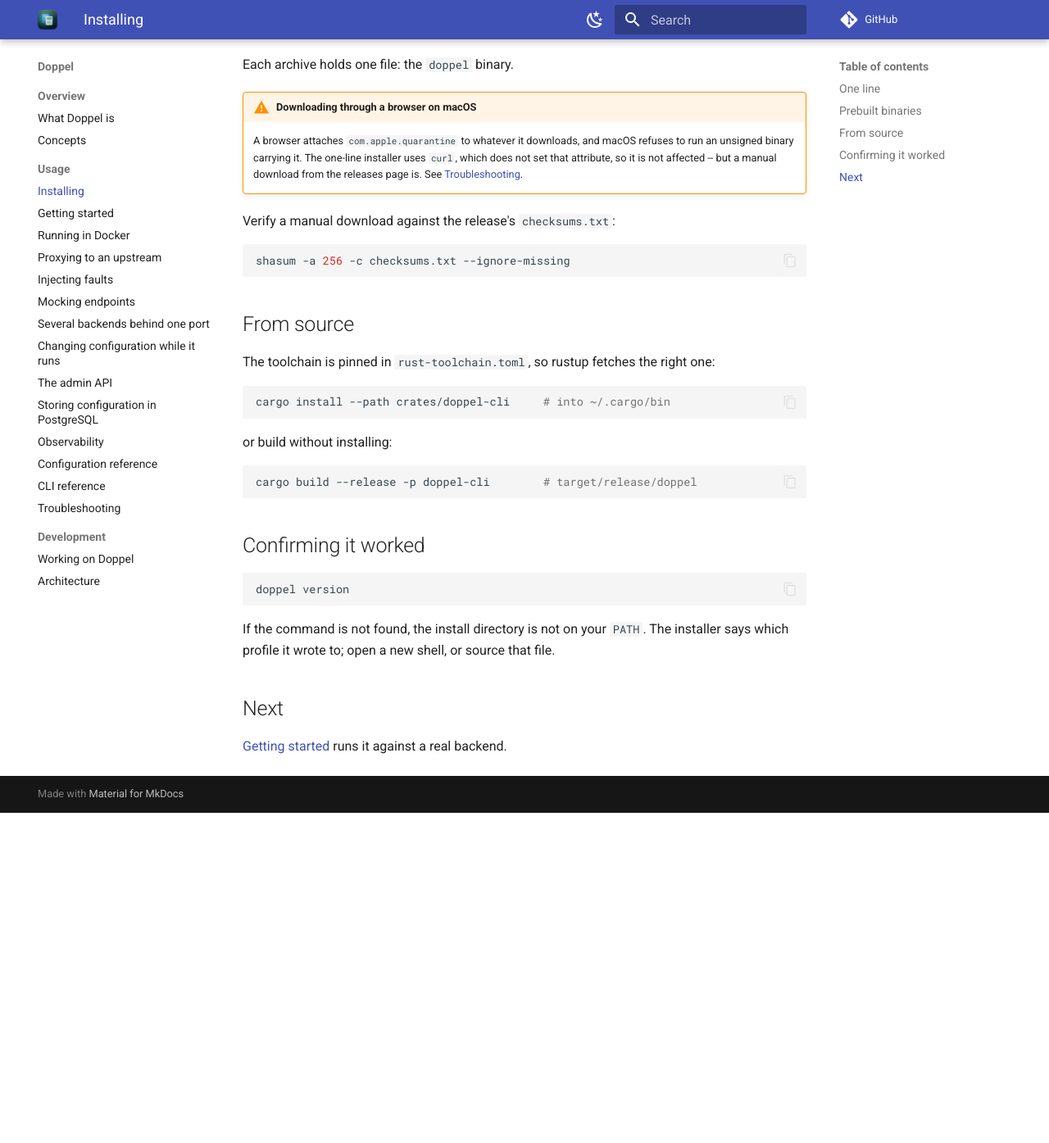
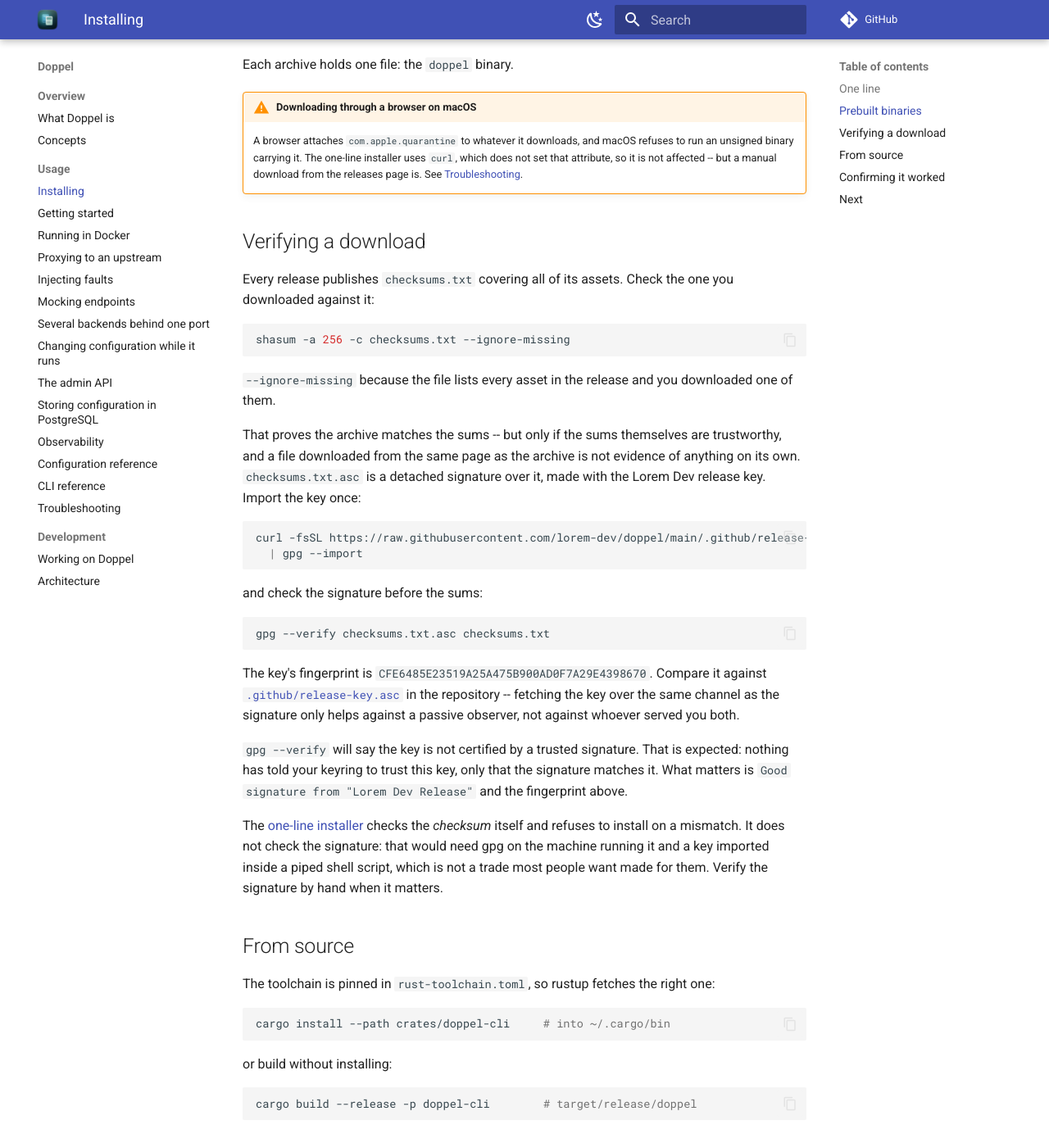
Before and after one commit to lorem-dev/doppel, an MkDocs documentation site: the page built from docs/usage/installation.md, in a window 1280 px wide and 1400 px high, scrolled down 997 px. Shown: the top 1395 px of the window at 82% size. Built offline with MkDocs 1.6.1 and Material for MkDocs 9.7.7, drawn with Linux system fonts in a browser that asks for light colours; comment, search, counter and statistics services are not loaded; before the commit the page ends 1989 px from its top, so only the background shows below that.

Commit message:
feat: sign the release checksums with the Lorem Dev release key
`checksums.txt` was published unsigned, which makes it evidence of
nothing: it arrives from the same page as the archive it vouches for, so
whoever could tamper with one could tamper with both.

The publish job now imports a GPG key and produces `checksums.txt.asc`
beside the sums, following the arrangement already in skillkeeper. The
same organisation key is used rather than a second one -- asking people
to trust two keys for two projects from one publisher is worse than
asking them to trust one. Its public half is committed at
`.github/release-key.asc`, fingerprint
CFE6485E23519A25A475B900AD0F7A29E4398670, valid to 2031-05-06.

Signing is gated on `DOPPEL_RELEASE_GPG_KEY` being set. GitHub passes an
empty string for a secret that does not exist, so without the gate the
first release from a fresh checkout would fail on a secret nobody had
created yet; instead it publishes unsigned and logs a warning saying so.

The signing step verifies what it just produced. `gpg --detach-sign`
exiting zero is not the same as a signature that checks out, and the
place to find that out is here rather than on someone's machine.

The release notes now explain the check rather than listing the file:
`release_downloads.py` adds the import and verify commands to the
Verification section, but only when a `.asc` is actually staged. Both
branches were exercised.

The installation page documents the whole thing, including two caveats
worth stating: fetching the key over the same channel as the signature
only defends against a passive observer, and `gpg --verify` warning that
the key is uncertified is expected rather than a problem. It also states
plainly that the one-line installer checks the checksum and *not* the
signature -- doing the latter would need gpg present and a key imported
inside a piped shell script.

`pre-release-check` gained a step for the key: read its expiry, not just
that the file parses. A key that lapses between two releases produces
signatures nobody can verify, and the failure shows up on the user's
machine rather than in this pipeline.

Verified rather than assumed: the exact import, sign and verify commands
were rehearsed against a throwaway key -- a good signature on the
untouched file, and a refusal on a tampered one. The published key was
checked to parse and its expiry read from gpg. actionlint, shellcheck,
the docs build and the cargo gate are all clean.

````diff
--- a/docs/usage/installation.md
+++ b/docs/usage/installation.md
@@ -45,11 +45,50 @@
     affected -- but a manual download from the releases page is. See
     [Troubleshooting](troubleshooting.md#macos-refuses-to-run-the-downloaded-binary).
 
-Verify a manual download against the release's `checksums.txt`:
+## Verifying a download
+
+Every release publishes `checksums.txt` covering all of its assets. Check the
+one you downloaded against it:
 
 ```bash
 shasum -a 256 -c checksums.txt --ignore-missing
 ```
+
+`--ignore-missing` because the file lists every asset in the release and you
+downloaded one of them.
+
+That proves the archive matches the sums -- but only if the sums themselves are
+trustworthy, and a file downloaded from the same page as the archive is not
+evidence of anything on its own. `checksums.txt.asc` is a detached signature
+over it, made with the Lorem Dev release key. Import the key once:
+
+```bash
+curl -fsSL https://raw.githubusercontent.com/lorem-dev/doppel/main/.github/release-key.asc \
+  | gpg --import
+```
+
+and check the signature before the sums:
+
+```bash
+gpg --verify checksums.txt.asc checksums.txt
+```
+
+The key's fingerprint is `CFE6485E23519A25A475B900AD0F7A29E4398670`.
+Compare it against
+[`.github/release-key.asc`](https://github.com/lorem-dev/doppel/blob/main/.github/release-key.asc)
+in the repository -- fetching the key over the same channel as the signature
+only helps against a passive observer, not against whoever served you both.
+
+`gpg --verify` will say the key is not certified by a trusted signature. That
+is expected: nothing has told your keyring to trust this key, only that the
+signature matches it. What matters is `Good signature from "Lorem Dev
+Release"` and the fingerprint above.
+
+The [one-line installer](#one-line) checks the *checksum* itself and refuses
+to install on a mismatch. It does not check the signature: that would need gpg
+on the machine running it and a key imported inside a piped shell script, which
+is not a trade most people want made for them. Verify the signature by hand
+when it matters.
 
 ## From source
 
````
Also changed, not shown: .agents/skills/pre-release-check/SKILL.md (+21 -0 lines), 3 other files.
